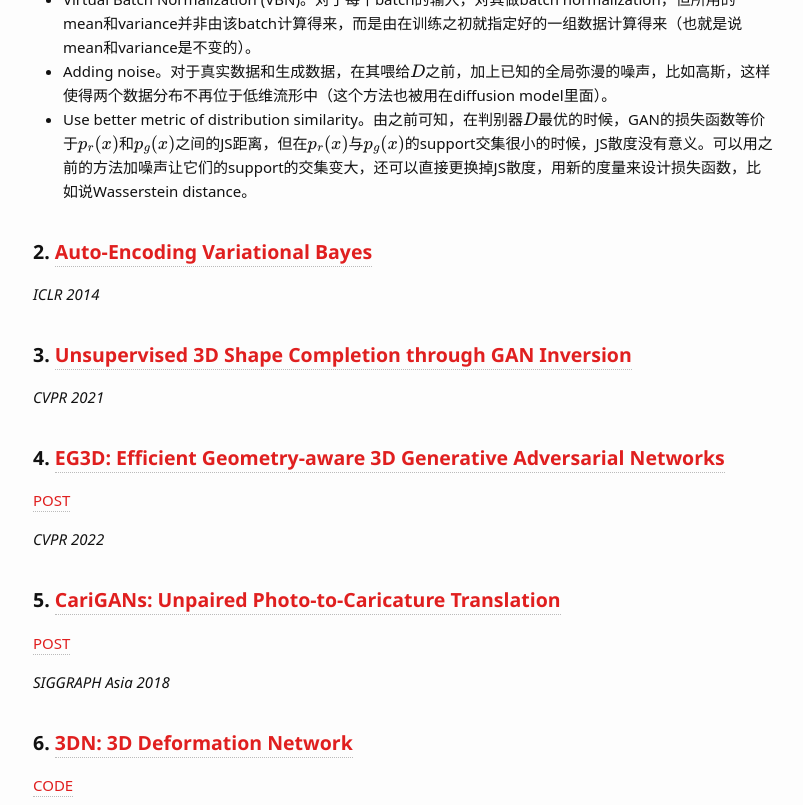
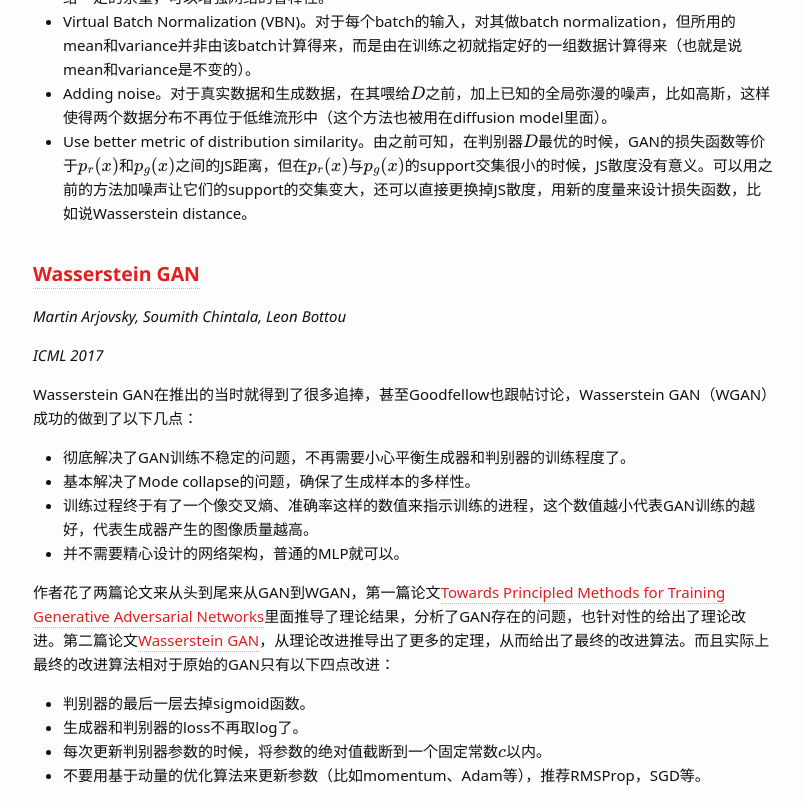
Before and after one commit to Wei-kang-Wang/tech-log, a Jekyll site: the page built from _posts/2022-01-01-Generative Models.md, in a window 1280 px wide and 1400 px high, scrolled down 3733 px. Shown: the top 805 px of the window, without its empty margins (237-1040 px from the left). Built offline with Jekyll 4.4.1, drawn with Linux system fonts in a browser that asks for light colours; some web fonts are replaced; formulas are drawn with MathJax 3; some of the changed text lies outside the part shown.

Commit message:
Update 2022-01-01-Generative Models.md

```diff
--- a/_posts/2022-01-01-Generative Models.md
+++ b/_posts/2022-01-01-Generative Models.md
@@ -126,6 +126,46 @@ $$D_{JS}(p_r \Vert p_g) = \frac{1}{2}(log4 + L(G, D^{\ast}))$$，即$$L(G, D^{\a
 * Use better metric of distribution similarity。由之前可知，在判别器$$D$$最优的时候，GAN的损失函数等价于$$p_r(x)$$和$$p_g(x)$$之间的JS距离，但在$$p_r(x)$$与$$p_g(x)$$的support交集很小的时候，JS散度没有意义。可以用之前的方法加噪声让它们的support的交集变大，还可以直接更换掉JS散度，用新的度量来设计损失函数，比如说Wasserstein distance。
 
 
+### [Wasserstein GAN](https://arxiv.org/pdf/1701.07875)
+*Martin Arjovsky, Soumith Chintala, Leon Bottou*
+
+*ICML 2017*
+
+Wasserstein GAN在推出的当时就得到了很多追捧，甚至Goodfellow也跟帖讨论，Wasserstein GAN（WGAN）成功的做到了以下几点：
+
+* 彻底解决了GAN训练不稳定的问题，不再需要小心平衡生成器和判别器的训练程度了。
+* 基本解决了Mode collapse的问题，确保了生成样本的多样性。
+* 训练过程终于有了一个像交叉熵、准确率这样的数值来指示训练的进程，这个数值越小代表GAN训练的越好，代表生成器产生的图像质量越高。
+* 并不需要精心设计的网络架构，普通的MLP就可以。
+
+作者花了两篇论文来从头到尾来从GAN到WGAN，第一篇论文[Towards Principled Methods for Training Generative Adversarial Networks](https://arxiv.org/pdf/1701.04862)里面推导了理论结果，分析了GAN存在的问题，也针对性的给出了理论改进。第二篇论文[Wasserstein GAN](https://arxiv.org/pdf/1701.07875)，从理论改进推导出了更多的定理，从而给出了最终的改进算法。而且实际上最终的改进算法相对于原始的GAN只有以下四点改进：
+
+* 判别器的最后一层去掉sigmoid函数。
+* 生成器和判别器的loss不再取log了。
+* 每次更新判别器参数的时候，将参数的绝对值截断到一个固定常数$$c$$以内。
+* 不要用基于动量的优化算法来更新参数（比如momentum、Adam等），推荐RMSProp，SGD等。
+
+WGAN算法如下：
+
+![WGAN_algorithm](/assets/img/philly-magic-garden.jpg "WGAN Algorithm")
+
+实际上这几个改动都很简单，但效果确实是非常好的，这是一个优秀的工作所应该有的：扎实的理论分析，细小的改动，巨大的结果提升。
+
+以下从五个部分来分析WGAN：
+
+* 原始的GAN的问题
+* WGAN之前的一个过渡解决方案
+* Wasserstein distance的优越性
+* 从Wasserstein distance到WGAN
+* 总结
+
+WGAN源码实现：[martinarjovsky/WassersteinGAN](https://github.com/martinarjovsky/WassersteinGAN)
+
+
+
+
+
+
 ### 2. [Auto-Encoding Variational Bayes](https://openreview.net/forum?id=33X9fd2-9FyZd)
 
 *ICLR 2014*
```
